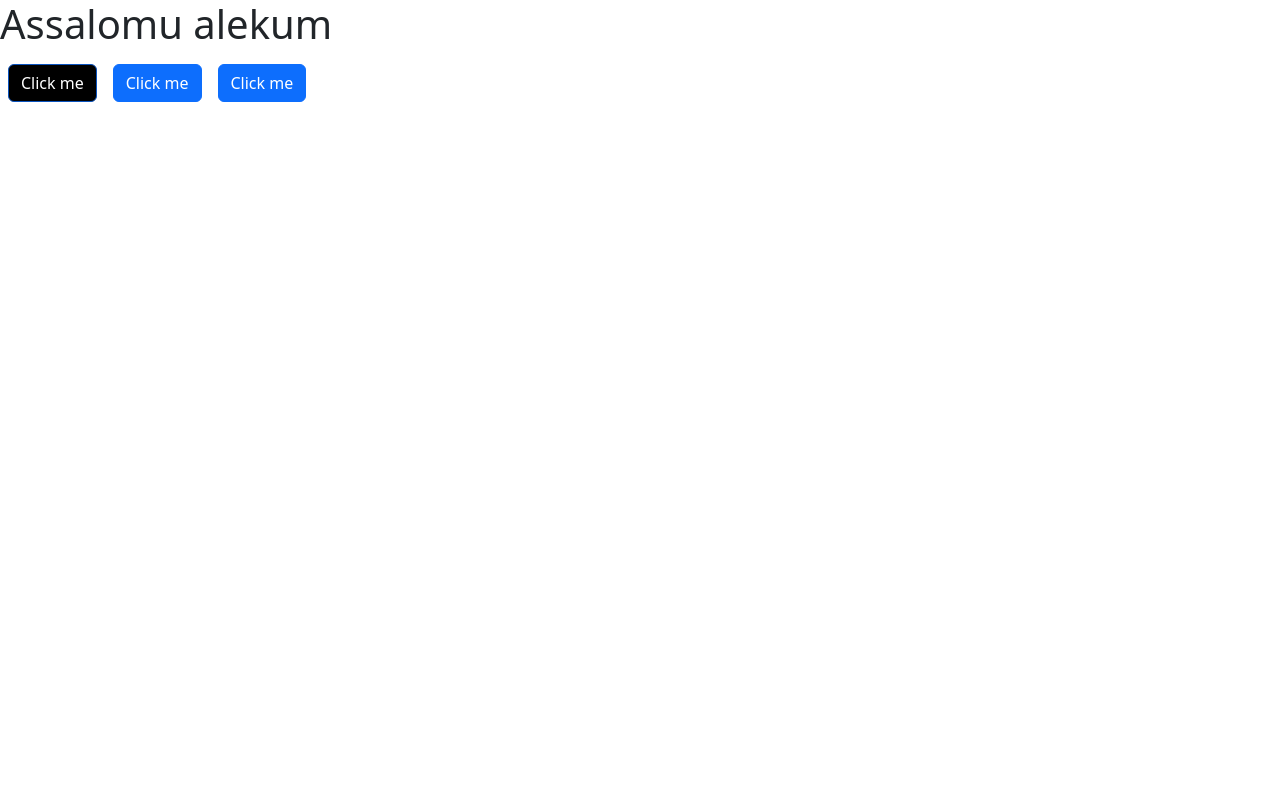
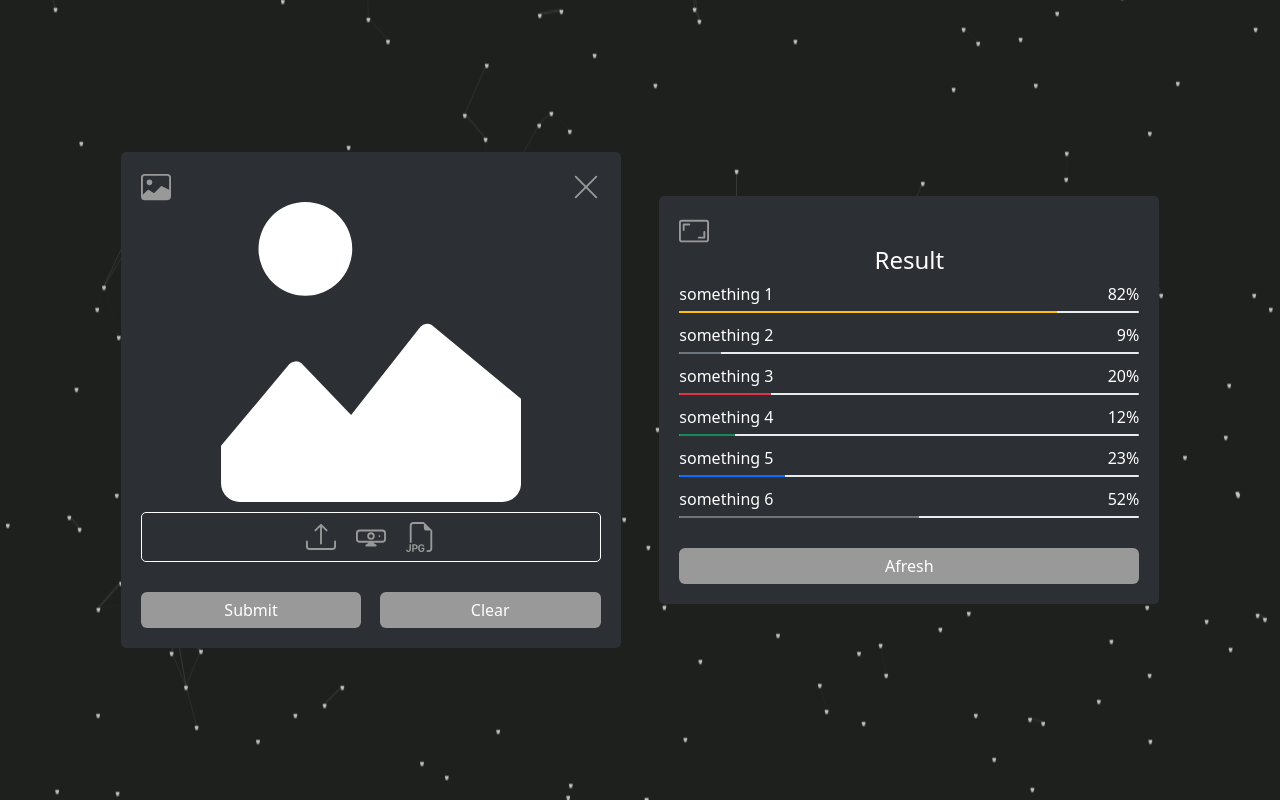
Before and after one commit to Blackxok/lessonR, a React (Vite) app: page / in a window 1280 px wide. Built offline with nearby package versions, Linux system fonts and the light colour scheme.

Commit message:
fin step 1 from home

```diff
--- a/package.json
+++ b/package.json
@@ -11,6 +11,7 @@
   },
   "dependencies": {
     "react": "^18.3.1",
+    "react-bootstrap-icons": "^1.11.4",
     "react-dom": "^18.3.1"
   },
   "devDependencies": {
--- a/src/App.css
+++ b/src/App.css
@@ -1,4 +1,107 @@
-.active {
-	background: rgb(0, 0, 0) !important;
-	color: aliceblue;
+.home {
+	width: 100%;
+	height: 100vh;
+	display: flex !important;
+	align-items: center !important;
+	justify-content: space-evenly !important;
 }
+.container {
+	display: flex;
+	align-items: center;
+	justify-content: center;
+}
+#inner_heading-canvas {
+	z-index: -1;
+	width: 100% !important;
+	height: 200vh !important;
+	position: absolute;
+}
+/* Input component style */
+.input_box {
+	width: 500px;
+	background-color: #2c2f33;
+	padding: 20px;
+	border-radius: 5px 5px 0 0;
+}
+.img_top_icons {
+	width: 100%;
+	display: flex;
+	align-items: center;
+	justify-content: space-between;
+}
+.top_icon {
+	color: #999999;
+	cursor: pointer;
+}
+.top_icon:hover {
+	color: white;
+}
+.input_content {
+	display: flex;
+	align-items: center;
+	justify-content: center;
+	width: 100%;
+}
+.input_functions {
+	width: 100%;
+	height: 50px;
+	display: flex;
+	align-items: center;
+	justify-content: center;
+	margin: 10px auto;
+	border: 1px solid rgb(255, 255, 255);
+	border-radius: 5px;
+}
+.input_f {
+	color: #999999;
+	margin: 0 10px;
+	cursor: pointer;
+}
+.input_f:hover {
+	color: white;
+}
+.input_buttons {
+	padding: 0 20px 20px 20px;
+	background-color: #2c2f33;
+	border-radius: 0 0 5px 5px;
+	display: flex;
+	align-items: center;
+	justify-content: space-between;
+}
+.input_buttons .btn {
+	width: 48%;
+	cursor: pointer;
+	background: #999999;
+	border: none;
+	font-weight: 500;
+}
+.input_buttons .btn:hover {
+	background: white;
+	color: #2c2f33;
+}
+/* Output component style */
+.output_component {
+	width: 500px;
+	background-color: #2c2f33;
+	padding: 20px;
+	border-radius: 5px;
+}
+.output_afresh {
+	width: 100%;
+	cursor: pointer;
+	background: #999999 !important;
+	border: none;
+	font-weight: 500;
+	margin-top: 20px;
+}
+.output_afresh:hover {
+	background: white !important;
+	color: #2c2f33;
+}
+.output_component h4 {
+	color: white;
+	text-align: center;
+}
+.out_top {
+	color: #999999;
+}
--- a/src/App.jsx
+++ b/src/App.jsx
@@ -1,27 +1,9 @@
 import './App.css'
-
+import Home from './components/Home'
 function App() {
-	const activate = function (e) {
-		const btns = document.querySelectorAll('.btn')
-		// console.log('Button clicked')
-		// console.log(e) // Button element
-		// console.log(e.target.innerText) // Text content of the button
-		// console.log(e.target.className) // Class name of the button
-		btns.forEach(btn => btn.classList.remove('active'))
-		e.target.classList.add('active')
-	}
 	return (
 		<>
-			<h1>Assalomu alekum</h1>
-			<button className='btn btn-primary m-2 active' onClick={activate}>
-				Click me
-			</button>
-			<button className='btn btn-primary m-2' onClick={activate}>
-				Click me
-			</button>
-			<button className='btn btn-primary m-2' onClick={activate}>
-				Click me
-			</button>
+			<Home />
 		</>
 	)
 }
--- /dev/null
+++ b/src/components/Home.jsx
@@ -0,0 +1,22 @@
+import React from 'react'
+import HomeBg from './HomeBg'
+import InputCom from './InputCom'
+import OutputCom from './OutputCom'
+
+const Home = () => {
+	return (
+		<>
+			<HomeBg />
+			<div className='container home'>
+				<div className='column'>
+					<InputCom />
+				</div>
+				<div className='column'>
+					<OutputCom />
+				</div>
+			</div>
+		</>
+	)
+}
+
+export default Home
--- /dev/null
+++ b/src/components/HomeBg.jsx
@@ -0,0 +1,153 @@
+import React, { useEffect, useRef } from 'react'
+
+export default function HomeBg() {
+	const canvasRef = useRef(null) // Reference to the canvas element
+	const mousePosRef = useRef({ x: 0, y: 0 }) // Track mouse position
+
+	useEffect(() => {
+		const canvas = canvasRef.current // Get canvas element
+		const context = canvas.getContext('2d')
+		let rafID, timeoutID
+
+		const Net = class {
+			constructor() {
+				this.nodes = []
+				this.length = undefined
+			}
+
+			populate(length) {
+				this.length = length
+				for (let i = 0; i < length; i++) {
+					const xPos = Math.floor(getRandom(0, canvas.width))
+					const yPos = Math.floor(getRandom(0, canvas.height))
+					this.nodes.push(new Node(xPos, yPos))
+				}
+			}
+
+			update() {
+				for (let i = 0; i < this.length; i++) {
+					this.nodes[i].update()
+				}
+			}
+
+			draw() {
+				context.fillStyle = '#1E201E'
+				context.fillRect(0, 0, canvas.width, canvas.height)
+				for (let i = 0; i < this.length - 1; i++) {
+					this.nodes[i].draw()
+				}
+			}
+
+			connect(distanceMax) {
+				for (let i = 0; i < this.length - 1; i++) {
+					this.nodes[i].connections = []
+					for (let j = 0; j < this.length - 1; j++) {
+						const a = this.nodes[j].x - this.nodes[i].x
+						const b = this.nodes[j].y - this.nodes[i].y
+						const c = Math.sqrt(a * a + b * b)
+
+						const xToMouse = this.nodes[j].x - mousePosRef.current.x
+						const yToMouse = this.nodes[j].y - mousePosRef.current.y
+						this.nodes[i].dToMouse = Math.floor(
+							Math.sqrt(xToMouse * xToMouse + yToMouse * yToMouse)
+						)
+
+						let d = (distanceMax / this.nodes[i].dToMouse) * 200
+						if (d > distanceMax) {
+							d = distanceMax
+						}
+
+						if (j > i && c < d) {
+							this.nodes[i].connections.push(j)
+						}
+					}
+
+					for (let k = 0; k < this.nodes[i].connections.length; k++) {
+						context.beginPath()
+						context.moveTo(this.nodes[i].x, this.nodes[i].y)
+						context.lineTo(
+							this.nodes[this.nodes[i].connections[k]].x,
+							this.nodes[this.nodes[i].connections[k]].y
+						)
+						context.strokeStyle =
+							'rgba(255,255,255,' + this.nodes[i].depth / 7 + ')'
+						context.stroke()
+					}
+				}
+			}
+		}
+
+		const Node = class {
+			constructor(_x, _y) {
+				this.x = _x
+				this.y = _y
+				this.radius = 2
+				this.depth = Math.floor(getRandom(1, 10)) / 10
+			}
+
+			update() {
+				const velocity = 1 - this.depth
+				this.x += velocity
+				if (this.x > canvas.width || this.x < 0) {
+					this.x = 0
+				}
+			}
+
+			draw() {
+				const alpha = 1 - this.depth
+				context.beginPath()
+				context.arc(this.x, this.y, this.radius, 0, Math.PI, false)
+				context.fillStyle = `rgba(200,200,200,${alpha + 10})`
+				context.fill()
+			}
+		}
+
+		const getRandom = (min, max) => Math.random() * (max - min) + min
+
+		const printMouse = e => {
+			const rect = canvas.getBoundingClientRect()
+			mousePosRef.current = {
+				x: (e.clientX - rect.left) * (canvas.width / rect.width),
+				y: (e.clientY - rect.top) * (canvas.height / rect.height),
+			}
+		}
+
+		const init = () => {
+			clearTimeout(timeoutID)
+			window.cancelAnimationFrame(rafID)
+
+			canvas.width = window.innerWidth
+			canvas.height = window.innerHeight
+
+			const nodesLength = Math.floor((canvas.width * canvas.height) / 3000)
+			const net = new Net()
+			net.populate(nodesLength)
+
+			const render = () => {
+				net.update()
+				net.draw()
+				net.connect(110)
+				rafID = window.requestAnimationFrame(render)
+			}
+			rafID = window.requestAnimationFrame(render)
+		}
+
+		window.addEventListener('mousemove', printMouse)
+		window.addEventListener('resize', init)
+
+		init()
+
+		return () => {
+			window.removeEventListener('mousemove', printMouse)
+			window.removeEventListener('resize', init)
+			cancelAnimationFrame(rafID) // Cleanup on unmount
+		}
+	}, [])
+	return (
+		<>
+			<div className='container home_bg'>
+				<canvas ref={canvasRef} id='inner_heading-canvas'></canvas>
+			</div>
+		</>
+	)
+}
--- /dev/null
+++ b/src/components/InputCom.jsx
@@ -0,0 +1,36 @@
+import React from 'react'
+import {
+	FiletypeJpg,
+	Image,
+	ImageAlt,
+	Upload,
+	Webcam,
+	XLg,
+} from 'react-bootstrap-icons'
+
+export default function InputCom() {
+	return (
+		<>
+			<div className='input_box'>
+				<div className='input_img'>
+					<div className='img_top_icons'>
+						<Image size={30} className='top_icon' />
+						<XLg size={30} className='top_icon' />
+					</div>
+					<div className='input_content'>
+						<ImageAlt size={300} color='white' />
+					</div>
+				</div>
+				<div className='input_functions'>
+					<Upload size={30} className='input_f' />
+					<Webcam size={30} className='input_f' />
+					<FiletypeJpg size={30} className='input_f' />
+				</div>
+			</div>
+			<div className='input_buttons'>
+				<bututon className='btn btn-primary'>Submit</bututon>
+				<bututon className='btn btn-primary'>Clear</bututon>
+			</div>
+		</>
+	)
+}
--- /dev/null
+++ b/src/components/OutputCom.jsx
@@ -0,0 +1,60 @@
+import React, { useState } from 'react'
+import { AspectRatio } from 'react-bootstrap-icons'
+
+const DynamicProgressBar = ({ label, percentage, color }) => {
+	return (
+		<div style={{ marginBottom: '10px' }}>
+			<div
+				style={{
+					display: 'flex',
+					justifyContent: 'space-between',
+					color: 'white',
+					marginBottom: '5px',
+				}}
+			>
+				<span>{label}</span>
+				<span>{percentage}%</span>
+			</div>
+			<div className='progress' style={{ height: '2px' }}>
+				<div
+					className={`progress-bar ${color}`}
+					role='progressbar'
+					style={{ width: `${percentage}%` }}
+					aria-valuenow={percentage}
+					aria-valuemin='0'
+					aria-valuemax='100'
+				></div>
+			</div>
+		</div>
+	)
+}
+
+const ProgressBarComponent = () => {
+	// Dynamic percentages and labels
+	const [data, setData] = useState([
+		{ label: 'something 1', percentage: 82, color: 'bg-warning' },
+		{ label: 'something 2', percentage: 9, color: 'bg-secondary' },
+		{ label: 'something 3', percentage: 20, color: 'bg-danger' },
+		{ label: 'something 4', percentage: 12, color: 'bg-success' },
+		{ label: 'something 5', percentage: 23, color: 'bg-green' },
+		{ label: 'something 6', percentage: 52, color: 'bg-secondary' },
+	])
+
+	return (
+		<div className='output_component'>
+			<AspectRatio size={30} className='out_top' />{' '}
+			<h4>Result</h4>
+			{data.map((item, index) => (
+				<DynamicProgressBar
+					key={index}
+					label={item.label}
+					percentage={item.percentage}
+					color={item.color}
+				/>
+			))}
+			<button className='btn btn-primary output_afresh'>Afresh</button>
+		</div>
+	)
+}
+
+export default ProgressBarComponent
```
Also changed, not shown: src/components/Header.jsx (deleted, +0 -9 lines), 1 other file (tests, documents, lock files or other folders).
